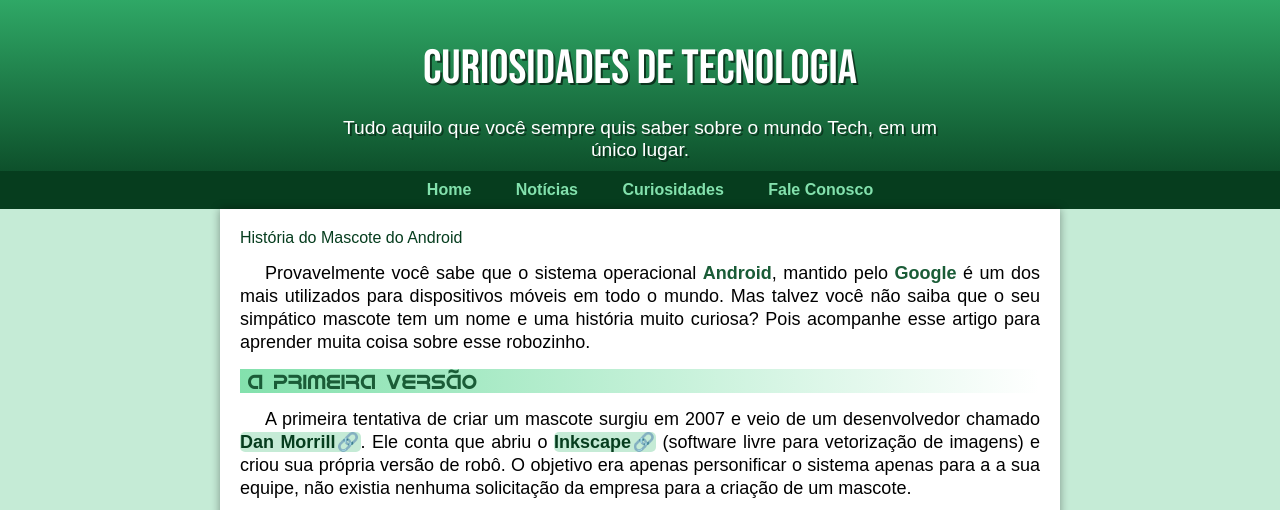
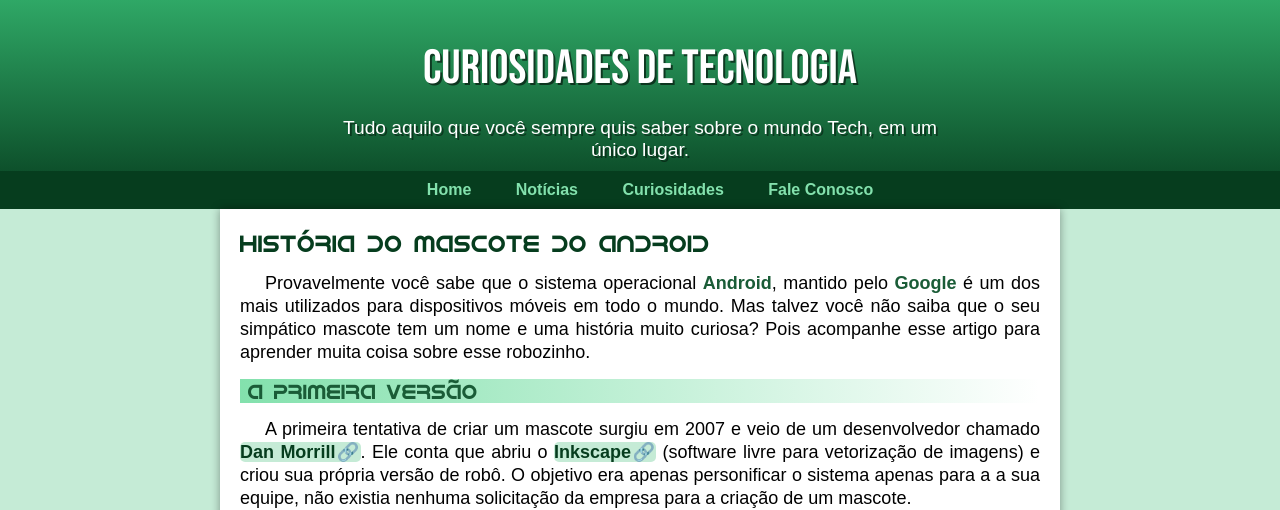
Before and after one commit to sergiotavaresrj/projeto-android, a plain HTML site: page index.html in a window 1280 px wide. Shown: the top 510 px of the page. Drawn offline with Linux system fonts and the light colour scheme.

Commit message:
atualização do main h1

```diff
--- a/style/style.css
+++ b/style/style.css
@@ -120,7 +120,8 @@ main img.pequena {
 
 main h1 {
     color: var(--cor5);
-    font: normal var(--fonte-android);
+    font-weight: normal;
+    font-family: var(--fonte-android);
 }
 
 main h2 {
```
